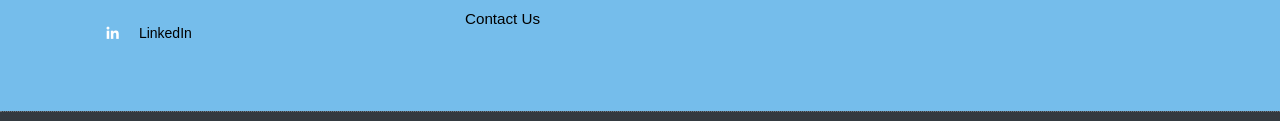
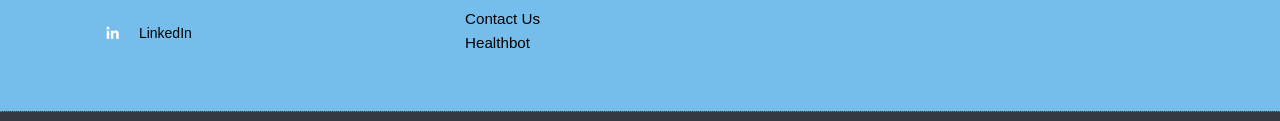
Before and after one commit to Deepikakandukuri/project3, a plain HTML site: page index.html in a window 1280 px wide. Shown: the part 4730-4851 px from the top of the page. Drawn offline with Linux system fonts and the light colour scheme; a web font is replaced by a local one.

Commit message:
Update index.html

```diff
--- a/index.html
+++ b/index.html
@@ -515,6 +515,10 @@ SmartPhone Compatible web template, free WebDesigns for Nokia, Samsung, LG, Sony
                                     Contact Us
                                 </a>
                             </li>
+                             <li>
+                                <a href="healthbot.html">
+                                    healthbot
+                                </a>
                         </ul>
                     </div>
                     <!-- //footer grid3 -->
```
